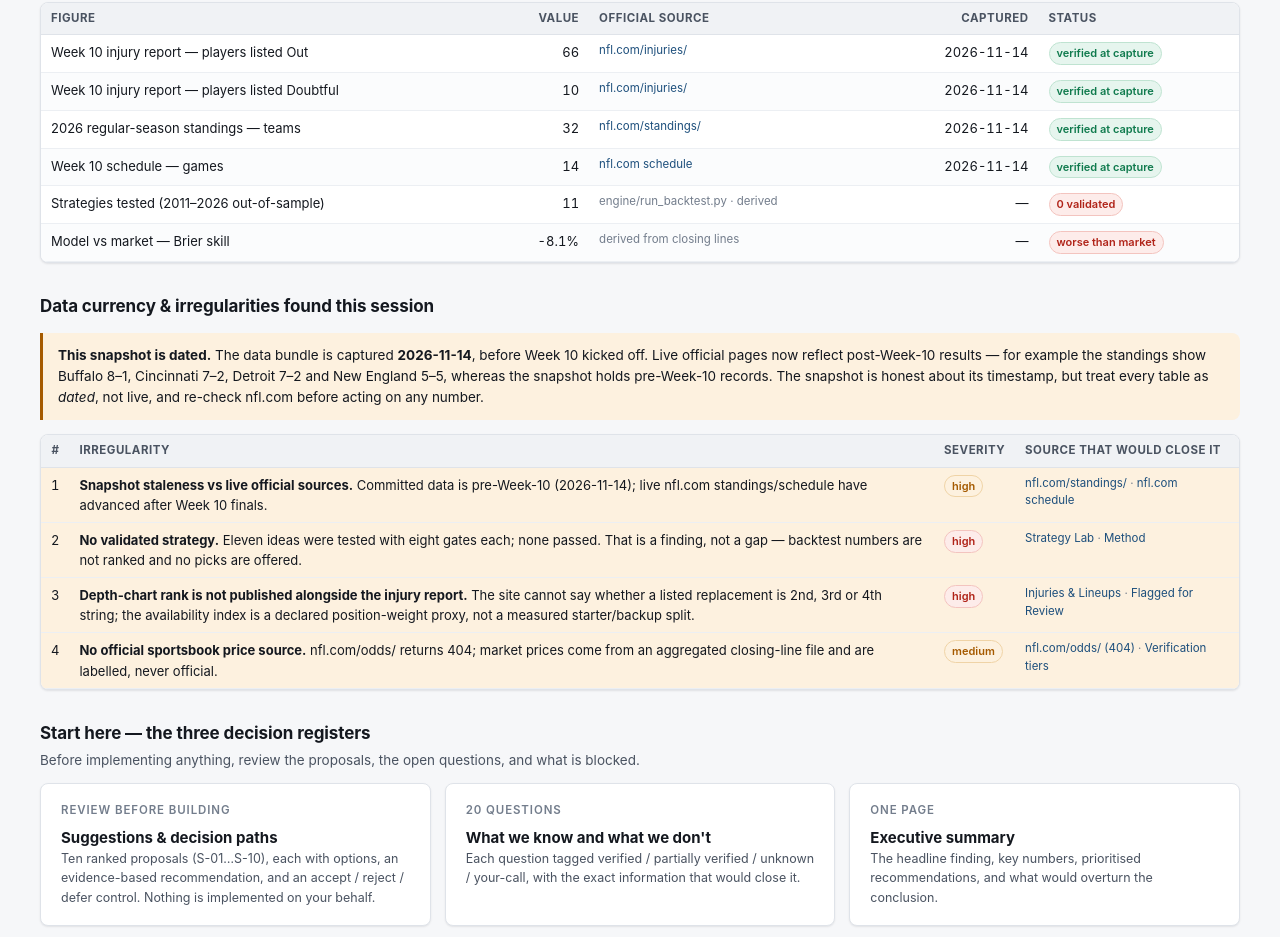
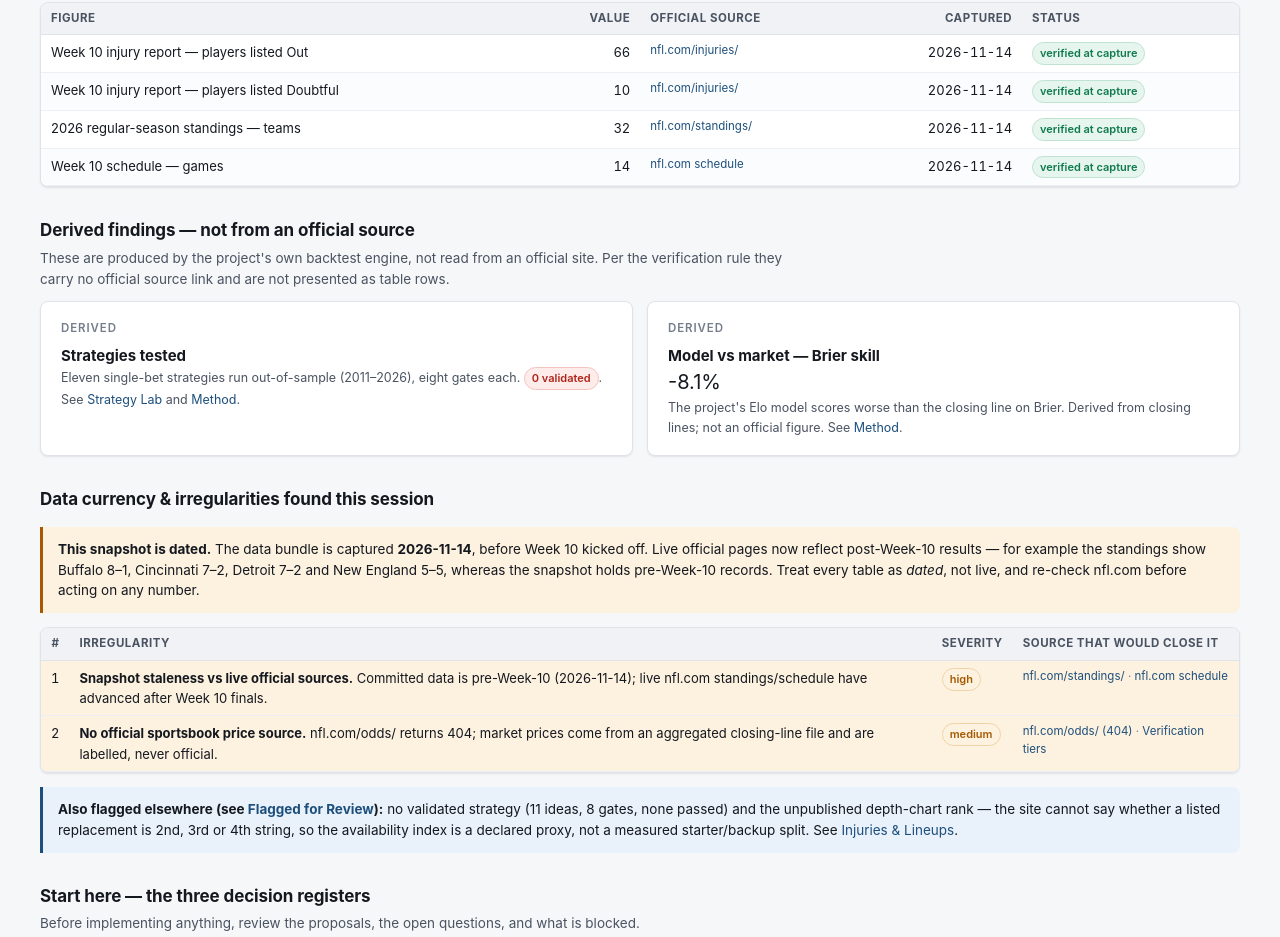
Before and after one commit to sassnarep3-star/FL2, a plain HTML site: page index.html in a window 1280 px wide. Shown: the part 543-1480 px from the top of the page. Drawn offline with Linux system fonts and the light colour scheme.

Commit message:
Fix landing page: every table row carries an official source link
Split the Key verified figures table to hold only officially verified
figures (injury Out/Doubtful, 32-team standings, 14-game Week 10
schedule), each linked to nfl.com. Moved derived metrics (strategies
tested, model-vs-market Brier skill) to a clearly-labelled card since
they have no official source and must not be presented as table rows.
The irregularities table now keeps only rows with official sources
(snapshot staleness, no official sportsbook price); remaining flags are
listed via a note linking to the Flagged for Review page.

This resolves the check_site.py failure: every table data row now
carries a link to an official/primary source.

Verified locally: scripts/check_site.py passes for all 7 pages;
scripts/make_pages.py and scripts/build_site.py both exit 0.

Co-authored-by: arena-agent <297053741+arena-agent@users.noreply.github.com>

```diff
--- a/index.html
+++ b/index.html
@@ -107,29 +107,33 @@
           <td class="num">2026-11-14</td>
           <td><span class="badge ok">verified at capture</span></td>
         </tr>
-        <tr>
-          <td>Strategies tested (2011&ndash;2026 out-of-sample)</td>
-          <td class="num">11</td>
-          <td class="src">engine/run_backtest.py &middot; derived</td>
-          <td class="num">—</td>
-          <td><span class="badge bad">0 validated</span></td>
-        </tr>
-        <tr>
-          <td>Model vs market &mdash; Brier skill</td>
-          <td class="num">-8.1%</td>
-          <td class="src">derived from closing lines</td>
-          <td class="num">—</td>
-          <td><span class="badge bad">worse than market</span></td>
-        </tr>
       </tbody>
     </table>
     </div>
   </section>
 
   <section class="block">
+    <h2>Derived findings — not from an official source</h2>
+    <p class="sub">These are produced by the project's own backtest engine, not read from an official site. Per the verification rule they carry no official source link and are not presented as table rows.</p>
+    <div class="grid c2">
+      <div class="card pad">
+        <div class="eyebrow">Derived</div>
+        <strong>Strategies tested</strong>
+        <div class="small">Eleven single-bet strategies run out-of-sample (2011&ndash;2026), eight gates each. <span class="badge bad">0 validated</span>. See <a href="ledger/strategies.html">Strategy Lab</a> and <a href="ledger/method.html">Method</a>.</div>
+      </div>
+      <div class="card pad">
+        <div class="eyebrow">Derived</div>
+        <strong>Model vs market &mdash; Brier skill</strong>
+        <div class="num" style="font-size:20px">-8.1%</div>
+        <div class="small">The project's Elo model scores worse than the closing line on Brier. Derived from closing lines; not an official figure. See <a href="ledger/method.html">Method</a>.</div>
+      </div>
+    </div>
+  </section>
+
+  <section class="block">
     <h2>Data currency &amp; irregularities found this session</h2>
     <div class="note warn">
-      <p><strong>This snapshot is dated.</strong> The data bundle is captured <strong>2026-11-14</strong>, before Week 10 kicked off. Live official pages now reflect post-Week-10 results &mdash; for example the standings show Buffalo 8&ndash;1, Cincinnati 7&ndash;2, Detroit 7&ndash;2 and New England 5&ndash;5, whereas the snapshot holds pre-Week-10 records. The snapshot is honest about its timestamp, but treat every table as <em>dated</em>, not live, and re-check nfl.com before acting on any number.</p>
+      <p><strong>This snapshot is dated.</strong> The data bundle is captured <strong>2026-11-14</strong>, before Week 10 kicked off. Live official pages now reflect post-Week-10 results &mdash; for example the standings show Buffalo 8&ndash;1, Cincinnati 7&ndash;2, Detroit 7&ndash;2 and New England 5&ndash;5, whereas the snapshot holds pre-Week-10 records. Treat every table as <em>dated</em>, not live, and re-check nfl.com before acting on any number.</p>
     </div>
     <div class="table-wrap">
     <table>
@@ -143,24 +147,15 @@
         </tr>
         <tr class="flag">
           <td class="num">2</td>
-          <td><strong>No validated strategy.</strong> Eleven ideas were tested with eight gates each; none passed. That is a finding, not a gap &mdash; backtest numbers are not ranked and no picks are offered.</td>
-          <td><span class="badge bad">high</span></td>
-          <td class="src"><a href="ledger/strategies.html">Strategy Lab</a> &middot; <a href="ledger/method.html">Method</a></td>
-        </tr>
-        <tr class="flag">
-          <td class="num">3</td>
-          <td><strong>Depth-chart rank is not published alongside the injury report.</strong> The site cannot say whether a listed replacement is 2nd, 3rd or 4th string; the availability index is a declared position-weight proxy, not a measured starter/backup split.</td>
-          <td><span class="badge bad">high</span></td>
-          <td class="src"><a href="ledger/injuries.html">Injuries &amp; Lineups</a> &middot; <a href="ledger/flagged.html">Flagged for Review</a></td>
-        </tr>
-        <tr class="flag">
-          <td class="num">4</td>
           <td><strong>No official sportsbook price source.</strong> nfl.com/odds/ returns 404; market prices come from an aggregated closing-line file and are labelled, never official.</td>
           <td><span class="badge warn">medium</span></td>
           <td class="src"><a href="https://www.nfl.com/odds/" target="_blank" rel="noopener">nfl.com/odds/ (404)</a> &middot; <a href="ledger/verification.html">Verification tiers</a></td>
         </tr>
       </tbody>
     </table>
+    </div>
+    <div class="note">
+      <p><strong>Also flagged elsewhere (see <a href="ledger/flagged.html">Flagged for Review</a>):</strong> no validated strategy (11 ideas, 8 gates, none passed) and the unpublished depth-chart rank &mdash; the site cannot say whether a listed replacement is 2nd, 3rd or 4th string, so the availability index is a declared proxy, not a measured starter/backup split. See <a href="ledger/injuries.html">Injuries &amp; Lineups</a>.</p>
     </div>
   </section>
 
```
